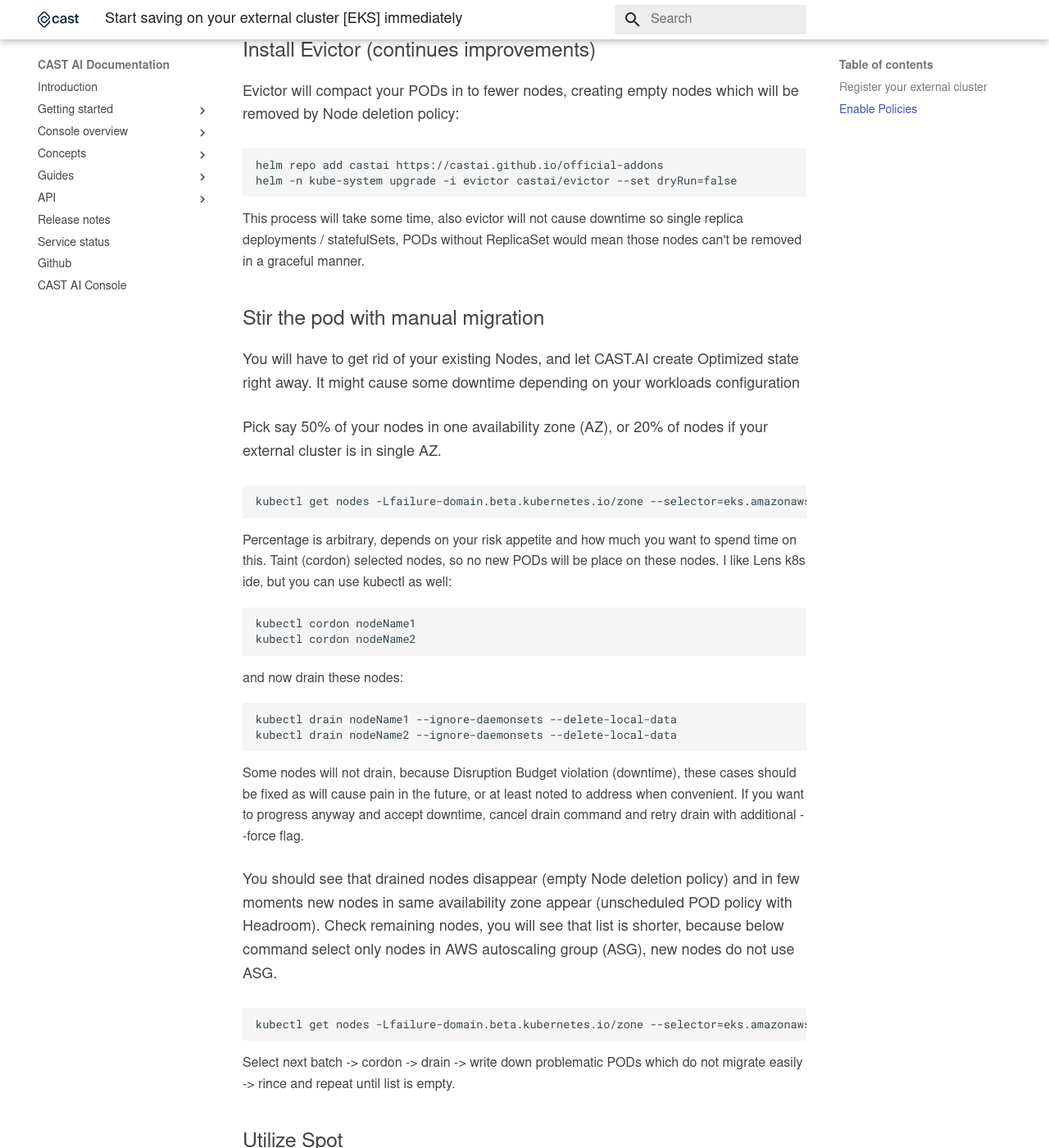
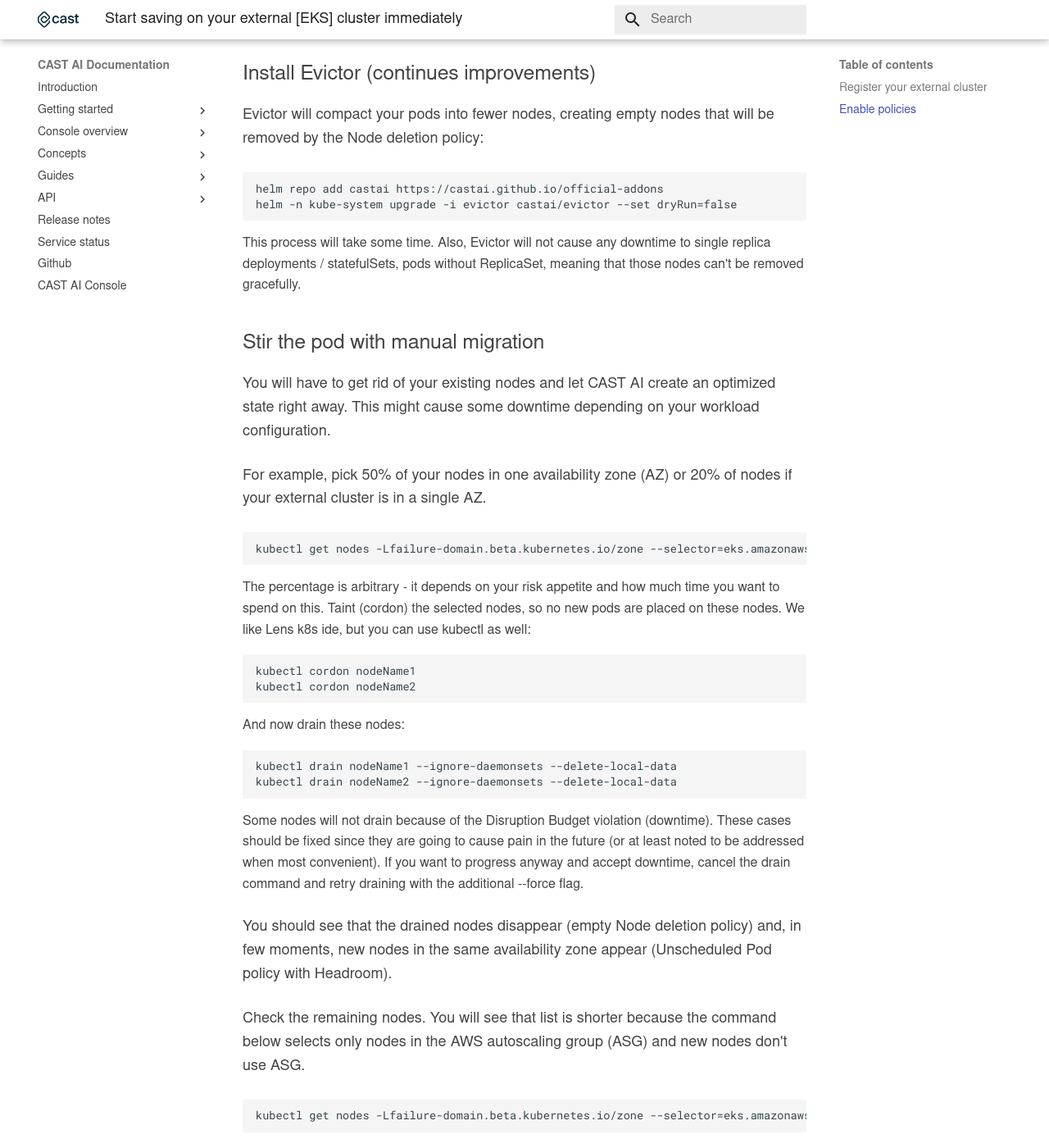
Before and after one commit to castai/docs, an MkDocs documentation site: the page built from docs/guides/start-saving-quickly.md, in a window 1280 px wide and 1400 px high, scrolled down 1684 px. Shown: the whole window at 82% size. Built offline with MkDocs 1.6.1 and Material for MkDocs 9.7.7, drawn with Linux system fonts in a browser that asks for light colours; some web fonts are replaced; some of the changed text lies outside the part shown.

Commit message:
Update start-saving-quickly.md

````diff
--- a/docs/guides/start-saving-quickly.md
+++ b/docs/guides/start-saving-quickly.md
@@ -1,90 +1,90 @@
-# Start saving on your external cluster [EKS] immediately
+# Start saving on your external [EKS] cluster immediately
 
-If you liked the numbers you saw in Savings Estimator after connecting your existing EKS cluster to CAST.AI and don't
-want to wait until saving reach you in a slow, on-going process without risks. You could hasten these saving by helping
-yourself.
+So, you liked the results of the Savings Estimator after connecting your existing EKS cluster to CAST AI, but don't
+want to wait until these savings reach you in a slow and risk-free ongoing process. You can speed this up, here's how.
 
 ## Register your external cluster
 
-You need to register, which means create IAM user for CAST.AI to optimize your external cluster
+You need to register first - which means creating an IAM user for CAST AI to optimize your cluster.
 
-## Enable Policies
+## Enable policies
 
-1. **Enabled Node deletion** policy, this policy will remove Nodes without PODs (ignores daemonSets)
+1. **Enabled Node deletion** policy - this policy will remove nodes without pods (ignores daemonSets).
 
-2. **Enable Unscheduled Pod** policy, it will make sure, you always have capacity in the cluster to run PODs. Unscheduled
-Pod policy will provision new node, which takes 2-3 minutes.
+2. **Enable Unscheduled Pod** policy - it will make sure that you always have the capacity in the cluster to run pods. The Unscheduled
+Pod policy will provision a new node when required, taking no more than 2-3 minutes.
 
-3. **Adjust headroom %** for migration purposes, Each node adds overhead through daemonSets and means more PODs won't find their destination on
-the same node (added latency), so ideally one should have as big nodes as possible, but 5-6 nodes at the minimum (for
-below 200 CPUs cluster) for good SLA and adequate capacity distribution for lifecycle process (upgrades, patching). Take
-number from Available Savings - total amount of nodes you should have in Optimized state.
+3. **Adjust headroom %** for migration purposes - each node adds overhead through daemonSets and this means that more pods won't find their destination on
+the same node (added latency). So ideally, one should have nodes that are as large as possible, but 5-6 nodes minimum (for
+below 200 CPUs cluster) for good SLA and adequate capacity distribution for the lifecycle process (upgrades, patching). Take
+the number from Available Savings - this is the total amount of nodes you should have in the optimized state.
 ![](start-saving-quickly/amount_of_nodes.png)
 ```
 headroom percentage = 100 / Amount_of_Nodes_in_suggest_optimased_state
 ```
-In Policies tab it should look like
+In the Policies tab, it should look like this:
 ![](start-saving-quickly/policies.png)
 
 # "Slow and safe" or "maximize savings now"
 
-Evictor is our recommended way, it will constantly look for inefficiencies, but to reduce costs in a safe manner takes
-time. If you want to maximize your savings as quick as possible and you have a maintenance window you can do it.
+Evictor is our recommended way - it will constantly look for inefficiencies. But reducing costs in a safe manner takes
+time. If you want to maximize your savings as quickly as possible and you have a maintenance window, you can do it in CAST AI.
 
 ## Install Evictor (continues improvements)
 
-Evictor will compact your PODs in to fewer nodes, creating empty nodes which will be removed by Node deletion policy:
+Evictor will compact your pods into fewer nodes, creating empty nodes that will be removed by the Node deletion policy:
 ```
 helm repo add castai https://castai.github.io/official-addons
 helm -n kube-system upgrade -i evictor castai/evictor --set dryRun=false
 ```
-This process will take some time, also evictor will not cause downtime so single replica deployments / statefulSets, PODs
-without ReplicaSet would mean those nodes can't be removed in a graceful manner.
+This process will take some time. Also, Evictor will not cause any downtime to single replica deployments / statefulSets, pods
+without ReplicaSet, meaning that those nodes can't be removed gracefully.
 
 ## Stir the pod with manual migration
 
-You will have to get rid of your existing Nodes, and let CAST.AI create Optimized state right away. It might cause some
-downtime depending on your workloads configuration
+You will have to get rid of your existing nodes and let CAST AI create an optimized state right away. This might cause some
+downtime depending on your workload configuration.
 
-Pick say 50% of your nodes in one availability zone (AZ), or 20% of nodes if your external cluster is in single AZ.
+For example, pick 50% of your nodes in one availability zone (AZ) or 20% of nodes if your external cluster is in a single AZ.
 ```
 kubectl get nodes -Lfailure-domain.beta.kubernetes.io/zone --selector=eks.amazonaws.com/nodegroup-image
 ```
-Percentage is arbitrary, depends on your risk appetite and how much you want to spend time on this. Taint (cordon)
-selected nodes, so no new PODs will be place on these nodes. I like Lens k8s ide, but you can use kubectl as
+The percentage is arbitrary - it depends on your risk appetite and how much time you want to spend on this. Taint (cordon)
+the selected nodes, so no new pods are placed on these nodes. We like Lens k8s ide, but you can use kubectl as
 well:
 ```
 kubectl cordon nodeName1
 kubectl cordon nodeName2
 ```
-and now drain these nodes:
+And now drain these nodes:
 ```
 kubectl drain nodeName1 --ignore-daemonsets --delete-local-data
 kubectl drain nodeName2 --ignore-daemonsets --delete-local-data
 ```
-Some nodes will not drain, because Disruption Budget violation (downtime), these cases should be fixed as will
-cause pain in the future, or at least noted to address when convenient. If you want to progress anyway and accept
-downtime, cancel drain command and retry drain with additional --force flag.
+Some nodes will not drain because of the Disruption Budget violation (downtime). These cases should be fixed since they are going to
+cause pain in the future (or at least noted to be addressed when most convenient). If you want to progress anyway and accept
+downtime, cancel the drain command and retry draining with the additional --force flag.
 
-You should see that drained nodes disappear (empty Node deletion policy) and in few moments new nodes in same
-availability zone appear (unscheduled POD policy with Headroom).
-Check remaining nodes, you will see that list is shorter, because below command select only nodes in AWS autoscaling
-group (ASG), new nodes do not use ASG.
+You should see that the drained nodes disappear (empty Node deletion policy) and, in few moments, new nodes in the same
+availability zone appear (Unscheduled Pod policy with Headroom).
+
+Check the remaining nodes. You will see that list is shorter because the command below selects only nodes in the AWS autoscaling
+group (ASG) and new nodes don't use ASG.
 ```
 kubectl get nodes -Lfailure-domain.beta.kubernetes.io/zone --selector=eks.amazonaws.com/nodegroup-image
 ```
-Select next batch -> cordon -> drain -> write down problematic PODs which do not migrate easily -> rince and repeat until
+Select next batch -> cordon -> drain -> write down problematic pod that don't migrate easily -> rinse and repeat until the
 list is empty.
 
-## Utilize Spot
+## Utilize Spot instances
 
-In Available saving window there are list of Deployments which could be using Spot instances. I have recommendation
+In the Available savings window, you can find a list of deployments that could use Spot instances. I have a recommendation
 service running with 10 replicas.
 ![](start-saving-quickly/spot_deployments.png)
-I could separate this workload to two deployments:
-1. reduce current replica count to bare minimum (in my case 2 replicas),
-2. create copy of deployment with "_spot" appending name, add toleration and set to 8 replicas, or beter configure to
-use KEDA see [HPA documentation](../guides/hpa.md)
+I could separate this workload into two deployments:
+1. Reduce the current replica count to a bare minimum (in my case, 2 replicas),
+2. Create a copy of deployment with "_spot" _appending name, add toleration, and set to 8 replicas - or beter, configure to
+use KEDA, see [HPA documentation](../guides/hpa.md)
 ```yaml
 ...
 tolerations:
@@ -95,8 +95,8 @@
 
 ## You're all done
 
-* Share available savings window screenshot with your CFO/manager - there is nothing left to save.
+* Share the Available savings window screenshot with your CFO/manager - there's nothing left to save.
 
-* Reduce Headroom policy to smaller number, which would fit your smoother organical growth better
+* Reduce the Headroom policy to a smaller number that fits your smooth organic growth better.
 
-* Install evictor, if you haven't done that above
+* Install Evictor, if you haven't already done that.
````
